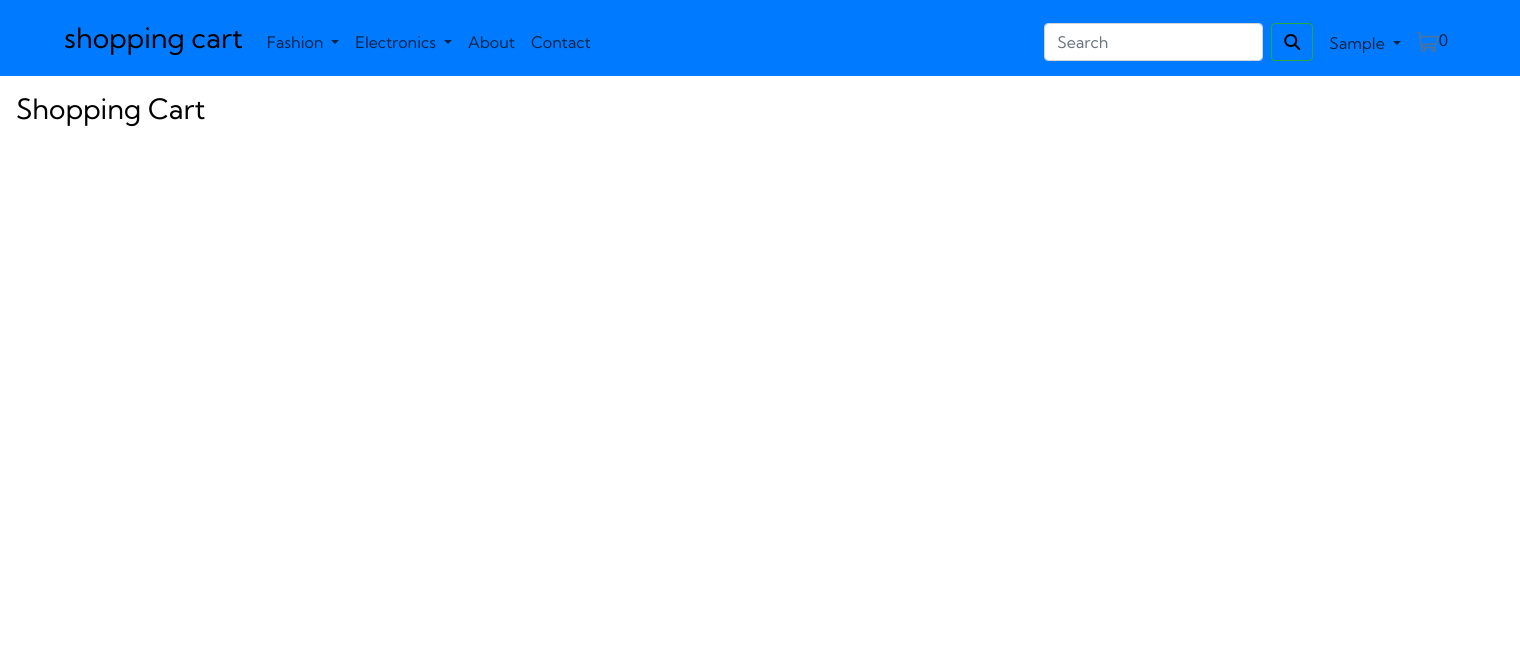
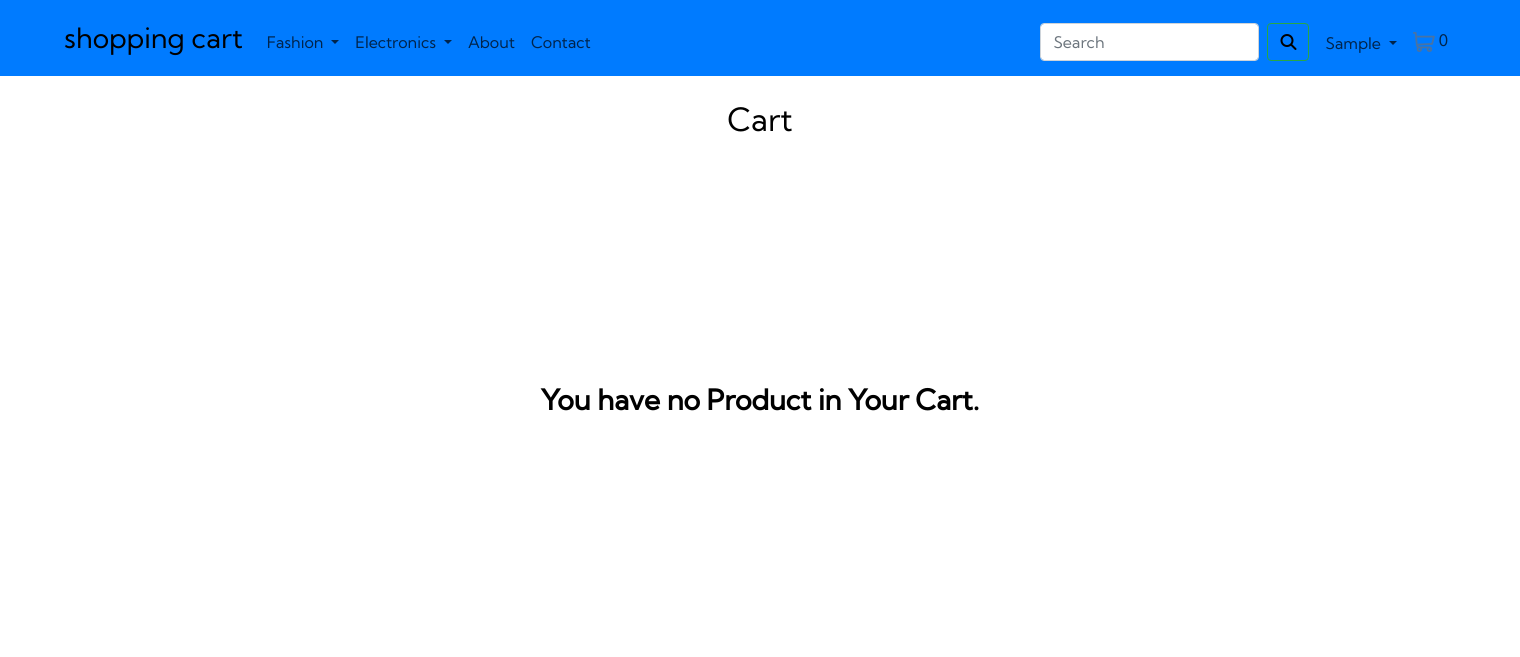
Before and after one commit to brb715/ecommerce_website, a Django app: page /cart/ in a window 1520 px wide. Shown: the top 657 px of the page. Run offline with Django 4.2, Linux system fonts and the light colour scheme; the visitor is signed in with stand-in values (Sample User, id 1); data that the repository does not hold is empty; some libraries are stand-ins or nearby versions.

Commit message:
third commit

```diff
--- a/shop/admin.py
+++ b/shop/admin.py
@@ -1,7 +1,9 @@
 from django.contrib import admin
-from .models import Banner,Product, Contact
+from .models import Banner,Product, Contact, Checkout, Cart
 
 # Register your models here.
 admin.site.register(Banner)
 admin.site.register(Product)
 admin.site.register(Contact)
+admin.site.register(Checkout)
+admin.site.register(Cart)
--- a/shop/static/shop/js/script.js
+++ b/shop/static/shop/js/script.js
@@ -23,11 +23,11 @@
 // Slider
 
 // Cart
-updatecart = function (cart) {
-    for (let item in cart) {
-        document.getElementById('after_add').innerHTML = "<button type='button' class='btn btn-primary minus p-2' id='minus" + item + "'>-</button> <span class='p-2' id='pr" + item + "'>" + cart[item] + "</span> <button type='button' class='btn btn-primary plus p-2' id='plus" + item + "'>+</button>";
-    }
-}
+// updatecart = function (cart) {
+//     for (let item in cart) {
+//         document.getElementById('after_add').innerHTML = "<button type='button' class='btn btn-primary minus p-2' id='minus" + item + "'>-</button> <span class='p-2' id='pr" + item + "'>" + cart[item] + "</span> <button type='button' class='btn btn-primary plus p-2' id='plus" + item + "'>+</button>";
+//     }
+// }
 
 // document.querySelector('.minus').addEventListener('click', function(){
 //     id=this.id.slice(6,);
@@ -41,23 +41,23 @@ updatecart = function (cart) {
 //     console.log('yes');
 // });
 
-if (localStorage.getItem('cart') == undefined)
-    cart = {};
-else {
-    cart = JSON.parse(localStorage.getItem('cart'));
-    document.getElementById('total_items').innerText = Object.keys(cart).length;
-}
+// if (localStorage.getItem('cart') == undefined)
+//     cart = {};
+// else {
+//     cart = JSON.parse(localStorage.getItem('cart'));
+//     document.getElementById('total_items').innerText = Object.keys(cart).length;
+// }
 
-all = document.querySelectorAll('.cart');
-for (let i = 0; i < all.length; i++) {
-    all[i].addEventListener('click', function () {
-        id = this.id.toString();
-        if (cart[id] != undefined)
-            cart[id] += 1;
-        else
-            cart[id] = 1;
-        localStorage.setItem('cart', JSON.stringify(cart));
-        // updatecart(cart);
-    });
-}
+// all = document.querySelectorAll('.cart');
+// for (let i = 0; i < all.length; i++) {
+//     all[i].addEventListener('click', function () {
+//         id = this.id.toString();
+//         if (cart[id] != undefined)
+//             cart[id] += 1;
+//         else
+//             cart[id] = 1;
+//         localStorage.setItem('cart', JSON.stringify(cart));
+//         // updatecart(cart);
+//     });
+// }
 // Cart
--- a/shop/templates/shop/base.html
+++ b/shop/templates/shop/base.html
@@ -54,7 +54,7 @@
           </div>
         </li>
         <li class="nav-item">
-          <a class="nav-link part" href="#">About</a>
+          <a class="nav-link part" href="{% url 'about' %}">About</a>
         </li>
         <li class="nav-item">
           <a class="nav-link part" href="{% url 'contact_us' %}">Contact</a>
@@ -83,7 +83,9 @@
         </li>
         <li class="nav-item nav-link part">
           <span class="sr-only">(current)</span>
-          <img class="cart" src="{% static 'shop/images/icon-cart.svg' %}" alt="" data-container="body" data-toggle="popover" data-placement="bottom" data-content="Bottom popover"><span id="total_items">0</span>
+          <a href="{% url 'cart' %}">
+            <img class="cart" src="{% static 'shop/images/icon-cart.svg' %}" alt="" data-container="body" data-toggle="popover" data-placement="bottom" data-content="Bottom popover">
+          </a><span id="total_items">{{ items|length }}</span>
         </li>
         {% else %}
         <li class="nav-item">
@@ -123,9 +125,9 @@
   </footer>
   <!-- Footer -->
 
-  {% comment %} <script src="https://cdn.jsdelivr.net/npm/swiper@8/swiper-bundle.min.js"></script> {% endcomment %}
+  <script src="https://cdn.jsdelivr.net/npm/swiper@8/swiper-bundle.min.js"></script>
 
-  <script src="{% static 'shop/js/script.js' %}"></script>
+  <!-- <script src="{% static 'shop/js/script.js' %}"></script> -->
 
   <script src="https://cdn.jsdelivr.net/npm/jquery@3.5.1/dist/jquery.slim.min.js"
     integrity="sha384-DfXdz2htPH0lsSSs5nCTpuj/zy4C+OGpamoFVy38MVBnE+IbbVYUew+OrCXaRkfj"
--- a/shop/templates/shop/cart.html
+++ b/shop/templates/shop/cart.html
@@ -1,10 +1,87 @@
 {% extends "shop/base.html" %}
-{% block title %}Cart{% endblock title %}
+{% block title %} Cart {% endblock title %}
+{% load static %}
 
 {% block main-content %}
-<h3 class="mr-auto p-3">Shopping Cart</h3>
-<div class="row">
-    <div class="col-md-8"></div>
-    <div class="col-md-4"></div>
+<h2 class="text-center my-4">Cart</h2>
+{% if items %}
+<div class="container ">
+    <div class="row">
+        <div class="col-md-8">
+            <div class="card">
+                <div class="card-body">
+                    <h4>Cart({{ items|length }} items):</h4>
+                    {% for item in items %}
+                    <div class="row">
+                        <div class="col-sm-3 text-center align-self-center">
+                            <img src="{{ item.product.image.url }}" alt="" srcset=""
+                                class="img-fluid img-thumbnail shadow-sm" height="150" width="150">
+                        </div>
+                        <div class="col-sm-9">
+                            <div>
+                                <h5>{{ item.product.tiltle }}</h5>
+                                <p class="mb-2 text-muted small">{{ item.product.desc }}</p>
+                                <div class="my-3">
+                                    <label for="quantity">Quantity:</label>
+                                    <a class="minus-cart btn"><i class="fas fa-minus-square fa-lg"></i></a>
+                                    <span id="quantity">{{ item.quantity }}</span>
+                                    <a class="plus-cart btn"><i class="fas fa-plus-square fa-lg"></i></a>
+                                </div>
+                                <div class="d-flex justify-content-between">
+                                    <a href="#" class="btn btn-sm btn-secondary mr-3">Remove item </a>
+                                    <p class="mb-0"><span><strong>{{ item.total }}</strong></span></p>
+                                </div>
+                            </div>
+                        </div>
+                    </div>
+                    {% endfor %}
+                </div>
+            </div>
+        </div>
+        <div class="col-md-4">
+            <div class="card">
+                <div class="card-body">
+                    <h3>The Total Amount of</h3>
+                    <ul class="list-group">
+                        <li
+                            class="list-group-item d-flex justify-content-between align-items-center border-0 px-0 pb-0">
+                            Amount<span>Rs. {{ total }}</span>
+                        </li>
+                        <li class="list-group-item d-flex justify-content-between align-items-center px-0">
+                            Shipping<span>Rs. 70.0</span>
+                        </li>
+                        <li
+                            class="list-group-item d-flex justify-content-between align-items-center border-0 px-0 mb-3">
+                            <div>
+                                <strong>Total</strong> <small>(including VAT)</small>
+                            </div>
+                            <span><strong>Rs. {{ grand_total }}</strong></span>
+                        </li>
+                    </ul>
+                    <div class="d-grid">
+                        <a href="{% url 'order_view' %}" class="btn btn-primary">Place Order</a>
+                    </div>
+                </div>
+
+            </div>
+        </div>
+    </div>
 </div>
+<div class="container">
+    <div class="row">
+        <div class="col-sm-8">
+            <div class="card">
+                <div class="card-body">
+                    <h5 class="mb-4">We accept</h5>
+                    <img src="{% static 'app/images/payment.png' %}" alt="" class="img-fluid">
+                </div>
+            </div>
+        </div>
+    </div>
+</div>
+{% else %}
+<div>
+    <h3 class="text-center middle"><strong>You have no Product in Your Cart.</strong></h3>
+</div>
+{% endif %}
 {% endblock main-content %}
--- a/shop/templates/shop/contact.html
+++ b/shop/templates/shop/contact.html
@@ -8,7 +8,7 @@
         <form action="" method="post">
             {% csrf_token %}
             <div class="form-group row p-2">{{ form.as_table }}</div>
-            <button type="submit" class="bg-primary text-white">Submit</button>
+            <button type="submit" class="btn btn-primary text-white">Submit</button>
         </form>
     </fieldset>
 </div>
--- a/shop/templates/shop/productdetail.html
+++ b/shop/templates/shop/productdetail.html
@@ -15,8 +15,8 @@
           <p>{{ product.desc }}</p>
           <h5>{{ product.price }}</h5>
           <span id="after_add">
-            <a href="{% url 'cart' %}">
-                <button type="button" class="btn btn-primary cart" id="{{ product.id }}">Add to Cart</button>
+            <a href="{% url 'add_to_cart' product.id %}">
+                <button type="button" class="btn btn-primary text-white cart" id="{{ product.id }}">Add to Cart</button>
             </a>
           </span>
         </div>
--- a/shop/templates/shop/search.html
+++ b/shop/templates/shop/search.html
@@ -1,6 +1,5 @@
 {% extends 'shop/base.html' %}
 {% block title %} Search Menu {% endblock title %}
-{% load static %}
 
 {% block main-content %}
 <div class="container my-5">
@@ -9,7 +8,7 @@
     <p>No query requested.</p>
    {% elif query|length > 77 %}
     <p>Very long search not allowed. Try different keywords.</p>
-   {% elif allSearches|length > 77 %}
+   {% elif allSearches|length < 1 %}
     <p>No search results. <br>
     Your search query : <b>{{query}}</b> did not match any documents. <br>
     Suggestions:
--- a/shop/templates/shop/signin.html
+++ b/shop/templates/shop/signin.html
@@ -11,7 +11,7 @@
     <form action="" method="post">
       {% csrf_token %}
       <div class="form-group row p-2">{{ form.as_table }}</div>
-      <button type="submit" class="bg-primary text-white">Sign In</button>
+      <button type="submit" class="btn btn-primary text-white">Sign In</button>
     </form>
   </fieldset>
 </div>
--- a/shop/templates/shop/signup.html
+++ b/shop/templates/shop/signup.html
@@ -8,7 +8,7 @@
     <form action="" method="post">
       {% csrf_token %}
       <div class="form-group row p-2">{{ form.as_table }}</div>
-      <button type="submit" class="bg-primary text-white">Sign Up</button>
+      <button type="submit" class="btn btn-primary text-white">Sign Up</button>
     </form>
   </fieldset>
 </div>
--- a/shop/urls.py
+++ b/shop/urls.py
@@ -1,7 +1,6 @@
 from re import template
 from django.urls import path
 from . import views
-from django.views.generic import TemplateView
 
 urlpatterns = [
     path('', views.homepage, name='home'),
@@ -11,6 +10,7 @@ urlpatterns = [
 
     path('search/', views.search, name='search'),
     path('contact/', views.contact_us, name='contact_us'),
+    path('about/', views.about, name='about'),
 
     path('mobile/', views.mobile, name='mobile'),
     path('mobile/<slug:data>/', views.mobile, name='mobiledata'),
@@ -26,5 +26,8 @@ urlpatterns = [
 
     path('product/<int:id>/', views.productdetail, name='productdetail'),
 
+    path('addtocart/<int:pk>/', views.add_to_cart, name='add_to_cart'),
     path('cart/', views.cart, name='cart'),
+    path('order/', views.order_view, name='order_view'),
+    path('checkout/', views.checkout_view, name='checkout_view')
 ]
--- a/shop/views.py
+++ b/shop/views.py
@@ -1,9 +1,10 @@
+from .models import Banner, Product, Contact, Cart
+from .forms import signup, signin, contact, checkout
 from django.contrib import messages
 from django.contrib.auth.models import User
 from django.shortcuts import render, redirect
 from django.contrib.auth import authenticate, login, logout
-from .models import Banner, Product, Contact
-from .forms import signup, signin, contact
+from django.contrib.auth.decorators import login_required
 
 
 def homepage(request):
@@ -108,6 +109,7 @@ def sign_in(request):
     return render(request, 'shop/signin.html', {'form': fm})
 
 
+@login_required
 def logout_view(request):
     logout(request)
     messages.success(request, 'Successfully Logged Out')
@@ -139,5 +141,40 @@ def search(request):
     return render(request, 'shop/search.html', {'allSearches': all, 'query': query})
 
 
+@login_required(login_url='sign_in')
+def add_to_cart(request, pk):
+    current_user = request.user
+    if current_user.is_authenticated:
+        Cart(user=current_user, product=Product.objects.get(id=pk)).save()
+        messages.success(request, 'Product added to Cart')
+    return redirect(request, 'cart')
+
+
+@login_required(login_url='sign_in')
 def cart(request):
-    return render(request, 'shop/cart.html')
+    current_user = request.user
+    all = []
+    total = 0.0
+    count = 0
+    if current_user.is_authenticated:
+        for p in Cart.objects.all():
+            if p.user == current_user:
+                count = count+1
+                all = Cart.objects.filter(user=current_user)
+                total = total+all[(count-1):count].get().total_cost()
+    return render(request, 'shop/cart.html', {'items': all, 'total': total, 'grand_total': (total+70.0)})
+
+
+@login_required
+def order_view(request):
+    return render(request, 'shop/orders.html')
+
+
+@login_required
+def checkout_view(request):
+    fm = checkout()
+    return render(request, 'shop/checkout.html', {'form': fm})
+
+
+def about(request):
+    return render(request, 'shop/about.html')
```
Also changed, not shown: shop/forms.py (+18 -1 lines), shop/models.py (+28 -1 lines), shop/templates/shop/about.html (+14 -0 lines), shop/templates/shop/checkout.html (added, +15 -0 lines), shop/templates/shop/orders.html (added, +33 -0 lines), shop/migrations/0005_order_alter_contact_phone_no.py (added), shop/migrations/0006_rename_order_checkout.py (added), shop/migrations/0007_cart.py (added), 1 other file.
